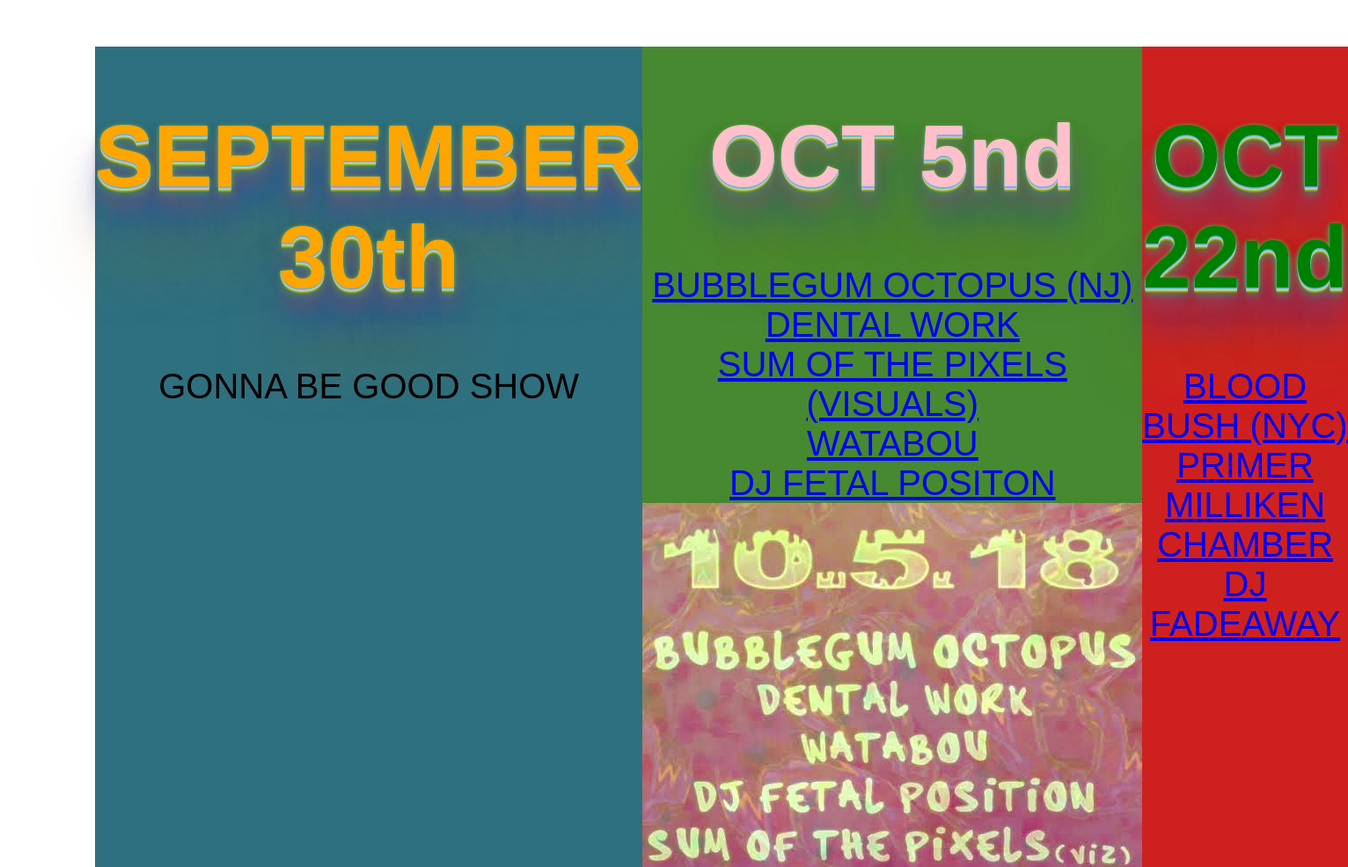
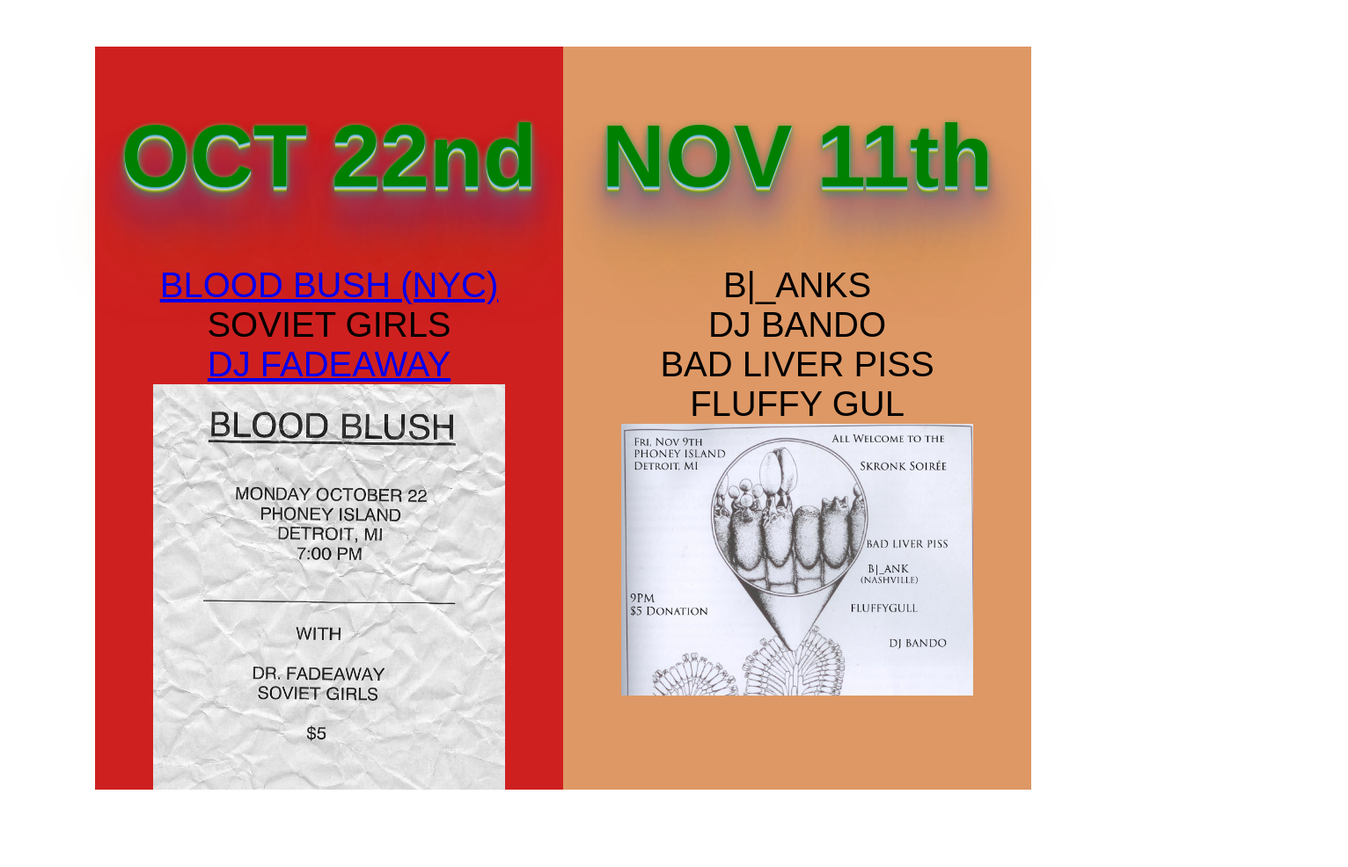
Before and after one commit to vastholdings/vastholdings.github.io, a plain HTML site: page index.html in a window 1280 px wide. Shown: the part 640-1626 px from the top of the page at 88% size, 1532 px wide, since content can reach past the window. Drawn offline with Linux system fonts and the light colour scheme.

Commit message:
Add new shows

```diff
--- a/index.html
+++ b/index.html
@@ -21,32 +21,26 @@
 </div>
 <h1 style="font-size:60px">NEW SHOWSSS!!!</h1>
 <div class="container">
-     <div style="background-color: #2f7080; flex-grow: 1; flex-basis: 0">
-	<h1 class="awesome" style="color: orange;font-size:100px">SEPTEMBER 30th</h1>
-	<div class="bands">
-            <span>GONNA BE GOOD SHOW</span>
-        </div>
-    </div>
 
-    <div style="background-color: #468930; flex-grow: 1; flex-basis: 0">
-	<h1 class="awesome" style="color: pink;font-size:100px">OCT 5nd</h1>
-	<div class="bands">
-            <span><a href="https://bubblegumoctopus.bandcamp.com">BUBBLEGUM OCTOPUS (NJ)</a></span>
-            <span><a href="dentalworknoise.blogspot.com">DENTAL WORK</a></span>
-            <span><a href="https://www.facebook.com/sumofthepixels/">SUM OF THE PIXELS (VISUALS)</a></span>
-            <span><a href="https://watabou.bandcamp.com">WATABOU</a></span>
-            <span><a href="https://soundcloud.com/djfetalposition">DJ FETAL POSITON</a></span>
-        </div>
-        <img src="img/oct5.jpg"></img>
-    </div>
     <div style="background-color: #cf2020; flex-grow: 1; flex-basis: 0">
 	<h1 class="awesome" style="color: green;font-size:100px">OCT 22nd</h1>
 	<div class="bands">
             <span><a href="https://bloodblush.bandcamp.com/">BLOOD BUSH (NYC)</a></span>
-            <span><a href="https://youngheavysouls.bandcamp.com/track/anesthetized">PRIMER</a></span>
-            <span><a href="https://millikenchamber.bandcamp.com/releases">MILLIKEN CHAMBER</a></span>
+            <span>SOVIET GIRLS</span>
             <span><a href="https://soundcloud.com/drfadeaway">DJ FADEAWAY</a></span>
         </div>
+        <img width=400 src="img/oct22.jpg"></img>
+    </div>
+
+    <div style="background-color: #de9865; flex-grow: 1; flex-basis: 0">
+	<h1 class="awesome" style="color: green;font-size:100px">NOV 11th</h1>
+	<div class="bands">
+            <span>B|_ANKS</span>
+            <span>DJ BANDO</span>
+            <span>BAD LIVER PISS</span>
+            <span>FLUFFY GUL</span>
+        </div>
+        <img width=400 src="img/nov9.jpg"></img>
     </div>
 </div>
 
@@ -64,6 +58,24 @@
 </div>
 <h1 class="rainbowText">PAST EVENTS</h1>
 <h1>NOTE: all show posters are full resolution if you click on them</h1>
+
+<div style="background-color: #233990;" class="post">
+    <h2>OCT 15 2018</h2>
+    <h3>BB AND THE BLIPS (AUSTRALIA), WOMB WORM, TEENER, 2000BLUE</h3>
+    <a href="img/oct15.jpg"><img width=400 src="img/oct15.200.jpg"></img></a>
+</div>
+<div style="background-color: #468930" class="post">
+    <h2>OCTOBER 5th, 2018</h2>
+    <h3>BUBBLEGUM OCTOPUS(NJ), DENTAL WORK, SUM OF THE PIXELS, WATABOU, DJ FETAL POSITION</h3>
+    <a href="img/oct5.jpg"><img width=400 src="img/oct5.200.jpg"></img></a>
+</div>
+<div style="background-color: #995633;" class="post">
+    <h2>SEPTEMBER 30th 2018</h2>
+    <h3>XEPHEDRADAP, I,PLANK, WOMB WORM, CONCORDION</h3>
+    <a href="img/sept30.jpg"><img src="img/sept30.200.jpg"></img></a>
+</div>
+
+
 <div style="background-color: #095f43;" class="post">
     <h2>AUGUST 14th 2018</h2>
     <h3>XEPHEDRADAP, WOMB WORM, 808 8008 (BOB BOOB), <a href="https://woofno.bandcamp.com">WOOF (NEW ORLEANS)</a>, TEENER</h3>
```
Also changed, not shown: img/nov9.200.jpg (added), img/nov9.jpg (added), img/oct15.200.jpg (added), img/oct15.jpg (added), img/oct22.200.jpg (added), img/oct22.jpg (added), img/sept30.200.jpg (added), img/sept30.jpg (added).
